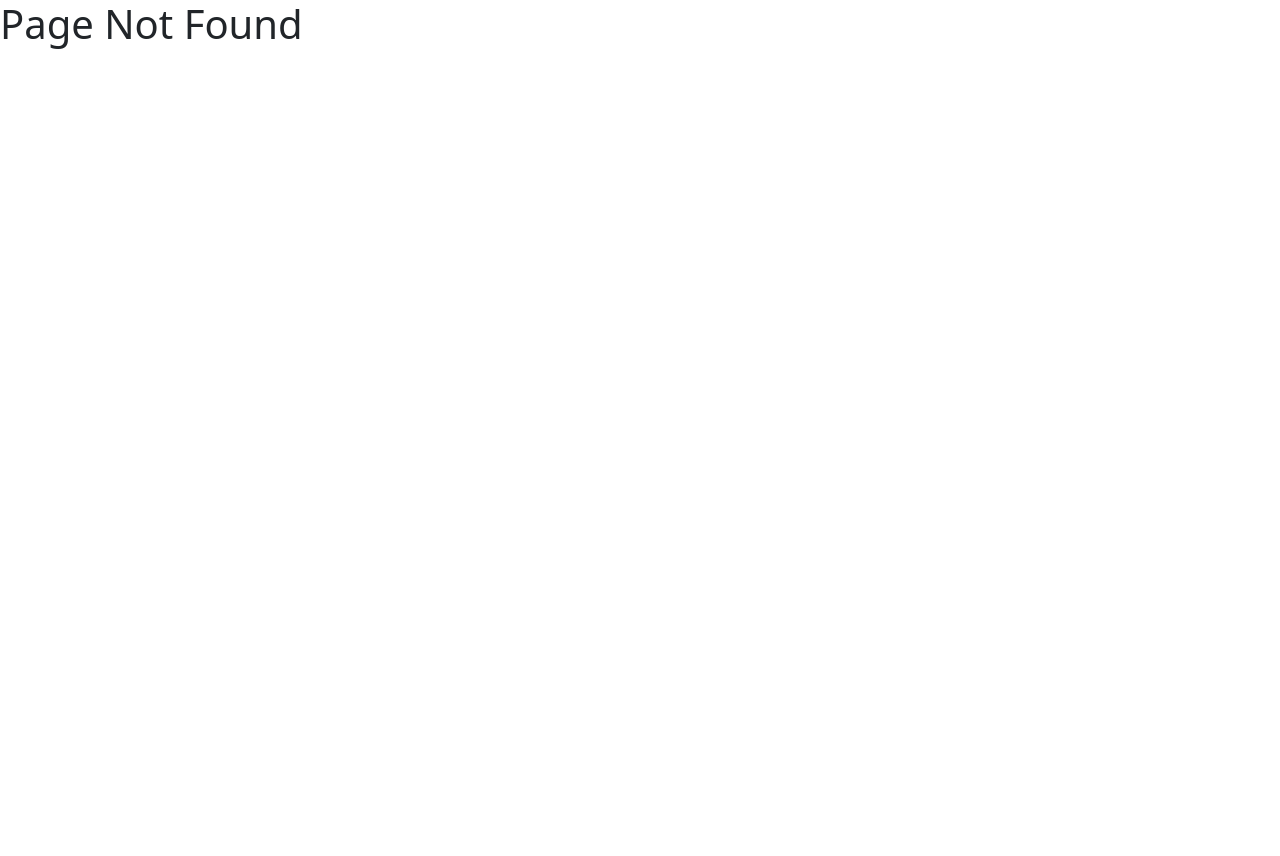
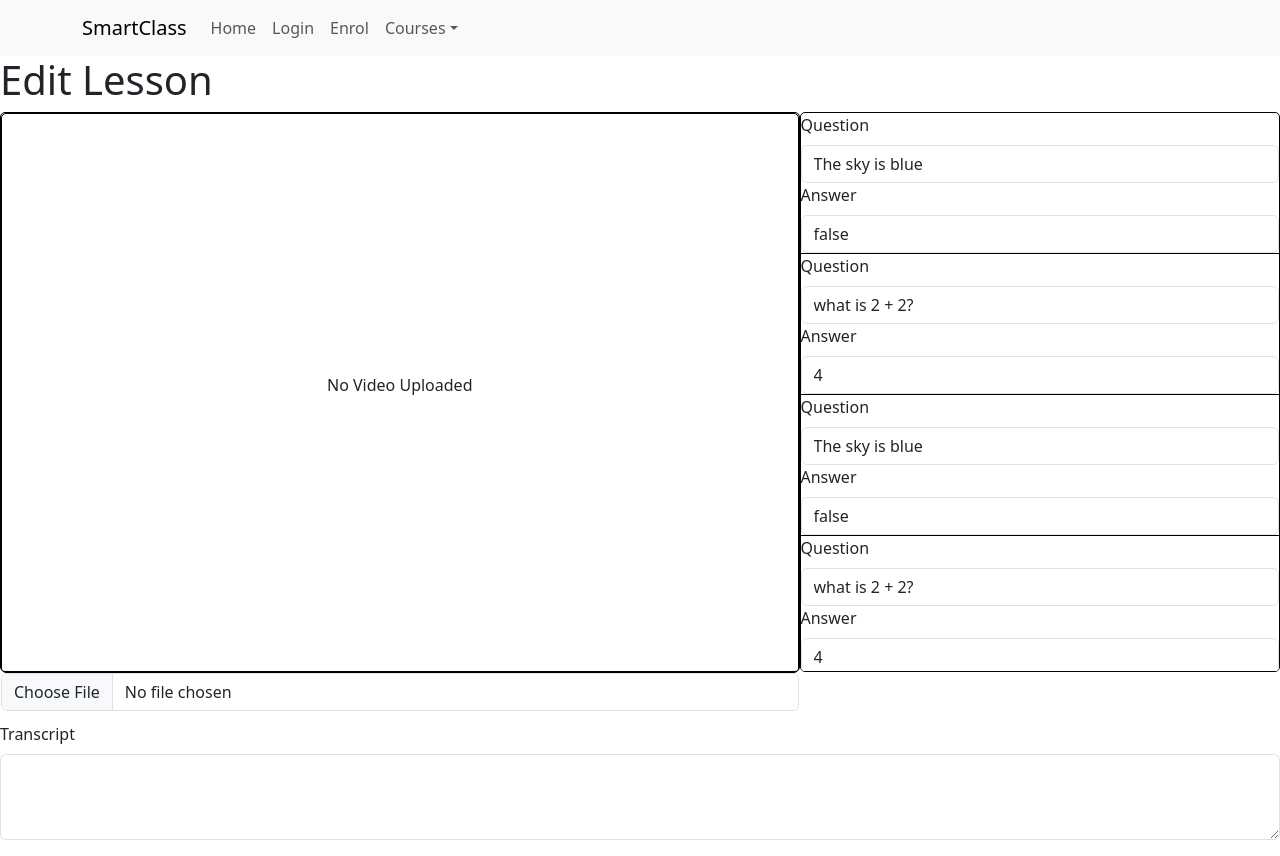
Before and after one commit to MattPChoy/SmartLearn, a React (Create React App) app in the folder frontend/: page /admin/1/1 in a window 1280 px wide. Before the commit this address had no page. Before the commit the page ends 800 px from the top, so only its background shows below. Built offline with nearby package versions, Linux system fonts and the light colour scheme.

Commit message:
feat: framework for lesson upload

```diff
--- a/frontend/src/App.js
+++ b/frontend/src/App.js
@@ -4,6 +4,7 @@ import Login from "./pages/Login";
 import Course from "./pages/Course";
 import CourseEnrol from "./pages/CourseEnrol";
 import Admin from "./pages/Admin";
+import EditLesson from "./pages/EditLesson";
 
 function App() {
   return (
@@ -13,7 +14,8 @@ function App() {
         <Route path="/enrol" element={<CourseEnrol />} />
         <Route path="/login" element={<Login />} />
         <Route path="/admin" element={<Admin />} />
-        <Route path="/course/:courseId" element={<Course />} />
+        <Route path="/courses/:courseId" element={<Course />} />
+        <Route path="/admin/:courseId/:lessonId" element={<EditLesson />} />
         <Route path="*" element={<h1>Page Not Found</h1>} />
       </Routes>
     </BrowserRouter>
--- a/frontend/src/components/Header.js
+++ b/frontend/src/components/Header.js
@@ -23,7 +23,7 @@ function Header() {
             <Nav.Link href="/enrol">Enrol</Nav.Link>
             <NavDropdown title="Courses" id="basic-nav-dropdown">
               {courses.map((course, index) => (
-                <NavDropdown.Item key={index} href={`/course/${course}`}>
+                <NavDropdown.Item key={index} href={`/courses/${course}`}>
                   {course}
                 </NavDropdown.Item>
               ))}
--- a/frontend/src/index.css
+++ b/frontend/src/index.css
@@ -75,3 +75,58 @@ code {
   top: 66vh;
   right: 50%;
 }
+
+.Edit {
+  display: flex;
+  flex-direction: column;
+}
+
+.video-container {
+  flex: 7;
+  height: 70vh;
+  border: 1px solid black;
+  border-radius: 5px;
+  display: flex;
+  flex-direction: column;
+  justify-content: center;
+  align-items: center;
+  text-align: center;
+}
+
+.left-container {
+  flex: 5;
+  height: 70vh;
+  border: 1px solid black;
+  border-radius: 5px;
+}
+
+.right-container {
+  flex: 3;
+  height: 70vh;
+  border: 1px solid black;
+  border-radius: 5px;
+  overflow: auto;
+}
+
+.bottom-container {
+  margin-top: 50px;
+  flex: 1;
+  border-radius: 5px;
+}
+
+.top-container {
+
+  flex: 1;
+  display: flex;
+  flex-direction: row;
+}
+
+video {
+  width: 100%;
+  height: 100%;
+}
+
+.question-container {
+  flex: 1;
+  border-bottom: 1px solid black;
+}
--- a/frontend/src/pages/EditLesson.js
+++ b/frontend/src/pages/EditLesson.js
@@ -0,0 +1,113 @@
+import { useState } from "react";
+import Header from "../components/Header";
+import { Form } from "react-bootstrap";
+
+const temp_questions = [
+  {
+    question: "The sky is blue",
+    answer: false,
+  },
+  {
+    question: "what is 2 + 2?",
+    answer: 4,
+  },
+  {
+    question: "The sky is blue",
+    answer: false,
+  },
+  {
+    question: "what is 2 + 2?",
+    answer: 4,
+  },
+  {
+    question: "The sky is blue",
+    answer: false,
+  },
+  {
+    question: "what is 2 + 2?",
+    answer: 4,
+  },
+];
+
+function EditLesson() {
+  const [video, setVideo] = useState(null);
+  const [questions, setQuestions] = useState(temp_questions);
+
+  function handleChange(e, i) {
+    const [type, index] = e.target.name.split(":");
+    setQuestions([
+      ...questions.slice(0, index),
+      { ...questions, [type]: e.target.value },
+      ...questions.slice(index + 1),
+    ]);
+  }
+
+  return (
+    <>
+      <Header />
+      <h1>Edit Lesson</h1>
+      <div className="Edit">
+        <div className="top-container">
+          <div className="left-container">
+            <div className="video-container">
+              {video === null ? (
+                <>
+                  <p className="no-upload">No Video Uploaded</p>
+                </>
+              ) : (
+                <video controls>
+                  <source src={video} type="video/mp4" />
+                </video>
+              )}
+            </div>
+            <Form>
+              <Form.Group className="mb-3" controlId="formVideoUpload">
+                <Form.Control
+                  type="file"
+                  accept="video/*"
+                  onChange={(e) =>
+                    setVideo(URL.createObjectURL(e.target.files[0]))
+                  }
+                />
+              </Form.Group>
+            </Form>
+          </div>
+          <div className="right-container">
+            <Form>
+              <Form.Group className="mb-3" controlId="formQuestions">
+                {questions.map((question, index) => (
+                  <div className="question-container" key={index}>
+                    <Form.Label>Question</Form.Label>
+                    <Form.Control
+                      name={`question:${index}`}
+                      value={question.question}
+                      type="text"
+                      onChange={handleChange}
+                    />
+                    <Form.Label>Answer</Form.Label>
+                    <Form.Control
+                      name={`answer:${index}`}
+                      value={question.answer}
+                      type="text"
+                      onChange={handleChange}
+                    />
+                  </div>
+                ))}
+              </Form.Group>
+            </Form>
+          </div>
+        </div>
+        <div className="bottom-container">
+          <Form>
+            <Form.Group className="mb-3" controlId="formTranscript">
+              <Form.Label>Transcript</Form.Label>
+              <Form.Control as="textarea" rows={3} />
+            </Form.Group>
+          </Form>
+        </div>
+      </div>
+    </>
+  );
+}
+
+export default EditLesson;
--- a/frontend/src/pages/Home.js
+++ b/frontend/src/pages/Home.js
@@ -38,7 +38,7 @@ function Home() {
                 <h3>{name}</h3>
                 <div className="CourseDescription">
                   <h6>{coordinator}</h6>
-                  <Link to={`/course/${code}`}>View</Link>
+                  <Link to={`/courses/${code}`}>View</Link>
                 </div>
               </div>
             </Accordion.Body>
```
